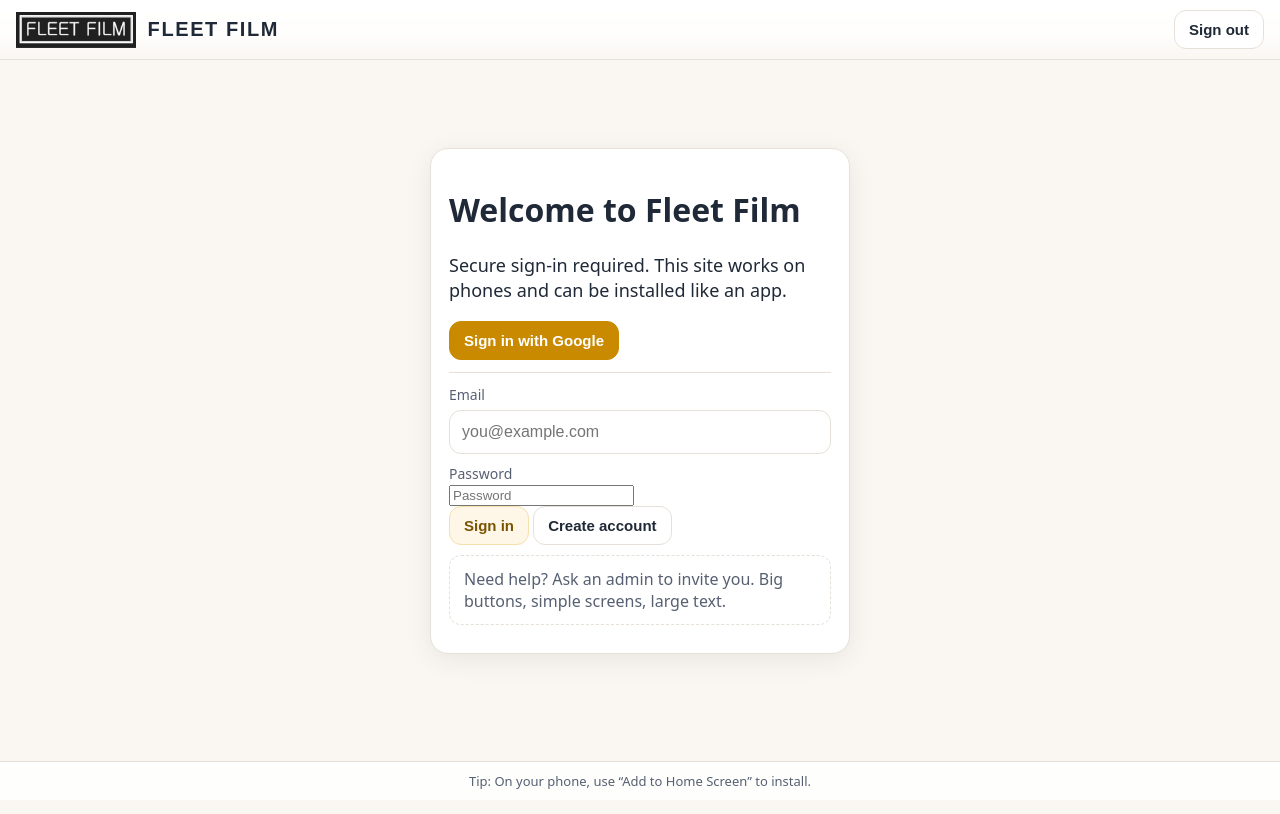
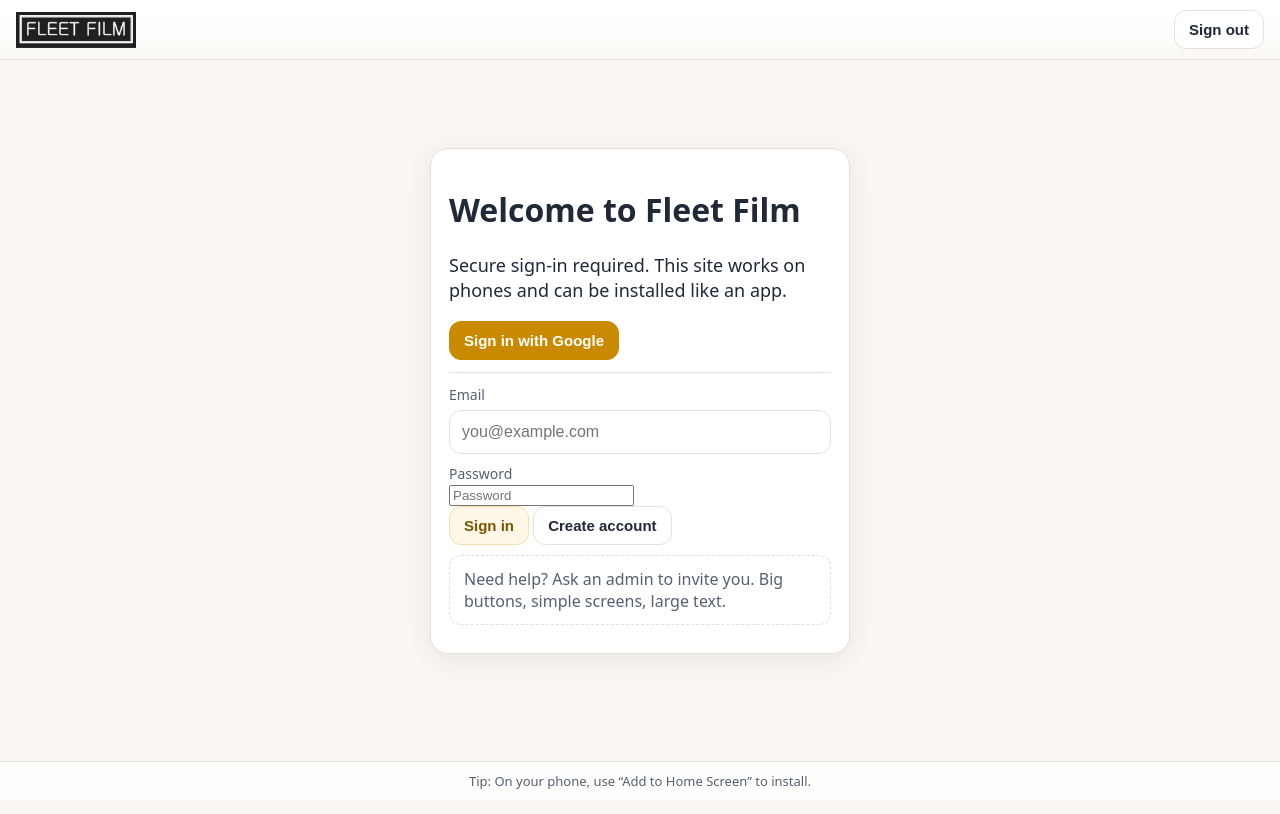
Before and after one commit to laughtonpapworth/FleetFilm, a plain HTML site: page index.html in a window 1280 px wide. Drawn offline with Linux system fonts and the light colour scheme; no server answers.

Commit message:
Update index.html

```diff
--- a/index.html
+++ b/index.html
@@ -20,7 +20,7 @@
 <header class="header">
   <div class="brand">
     <img class="logo" src="img/FFLogo.png" alt="Fleet Film">
-    <span class="title">FLEET FILM</span>
+
   </div>
 
   <nav id="nav" class="nav">
```
